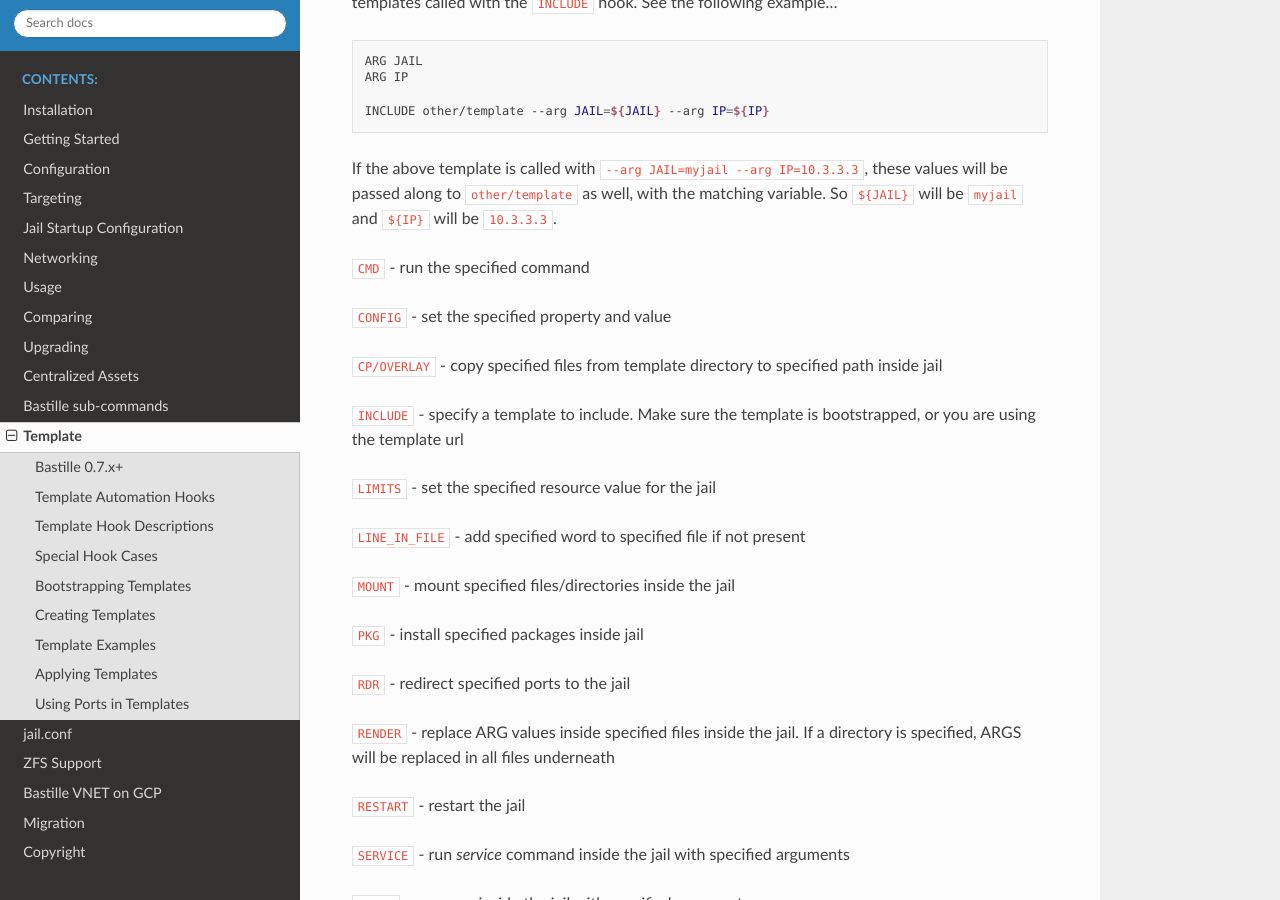
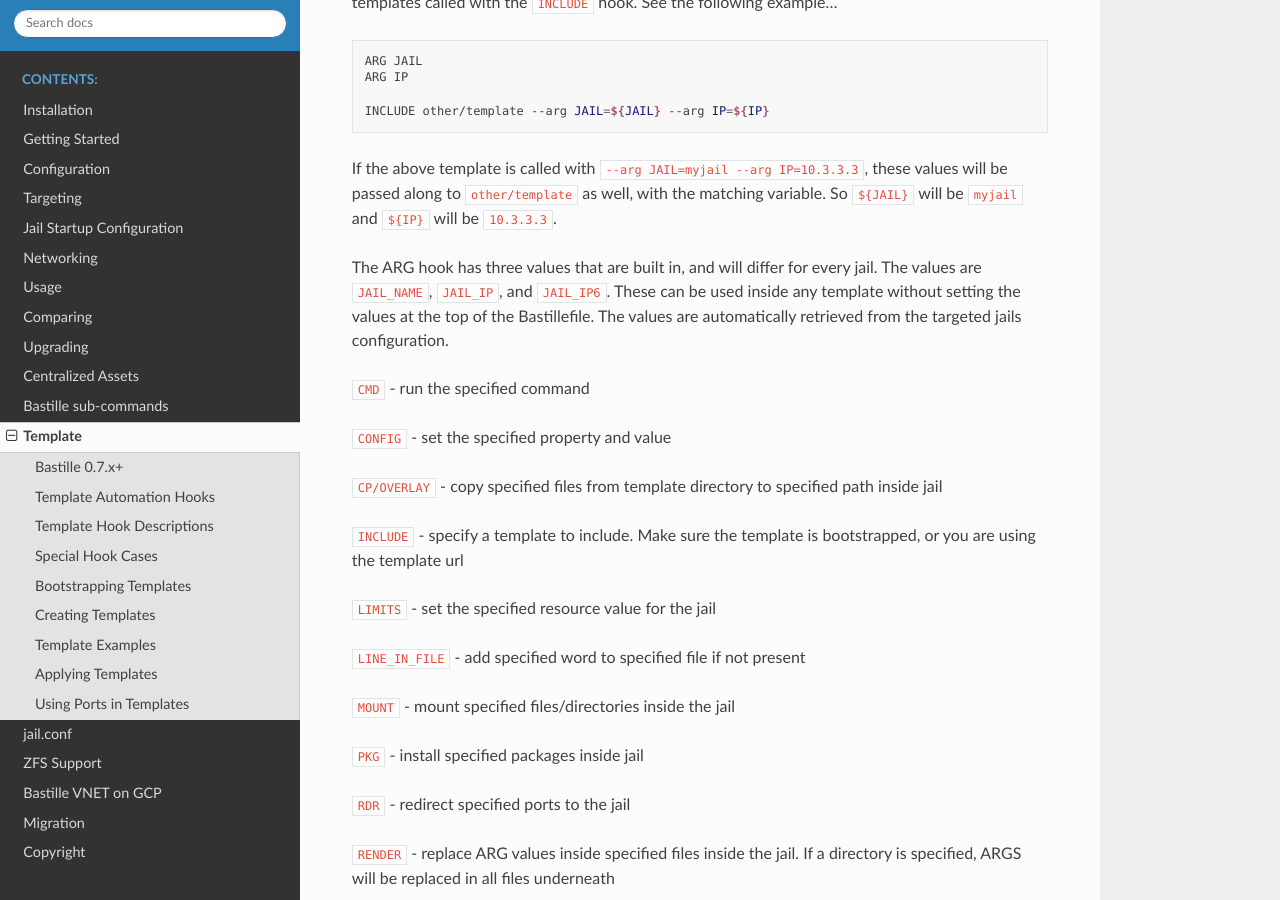
Before and after one commit to BastilleBSD/bastille, a Sphinx documentation site: the page built from docs/chapters/template.rst, in a window 1280 px wide and 900 px high, scrolled down 1565 px. Built offline with Sphinx 7.4.7 and the Read the Docs theme 3.1.0, drawn with Linux system fonts in a browser that asks for light colours.

Commit message:
docs: Document built in ARGS for template

```diff
--- a/docs/chapters/template.rst
+++ b/docs/chapters/template.rst
@@ -86,6 +86,10 @@ If the above template is called with ``--arg JAIL=myjail --arg IP=10.3.3.3``, th
 be passed along to ``other/template`` as well, with the matching variable. So ``${JAIL}`` will be
 ``myjail`` and ``${IP}`` will be ``10.3.3.3``.
 
+The ARG hook has three values that are built in, and will differ for every jail. The values
+are ``JAIL_NAME``, ``JAIL_IP``, and ``JAIL_IP6``. These can be used inside any template without
+setting the values at the top of the Bastillefile. The values are automatically retrieved from
+the targeted jails configuration.
 
 ``CMD``           - run the specified command
 
```
